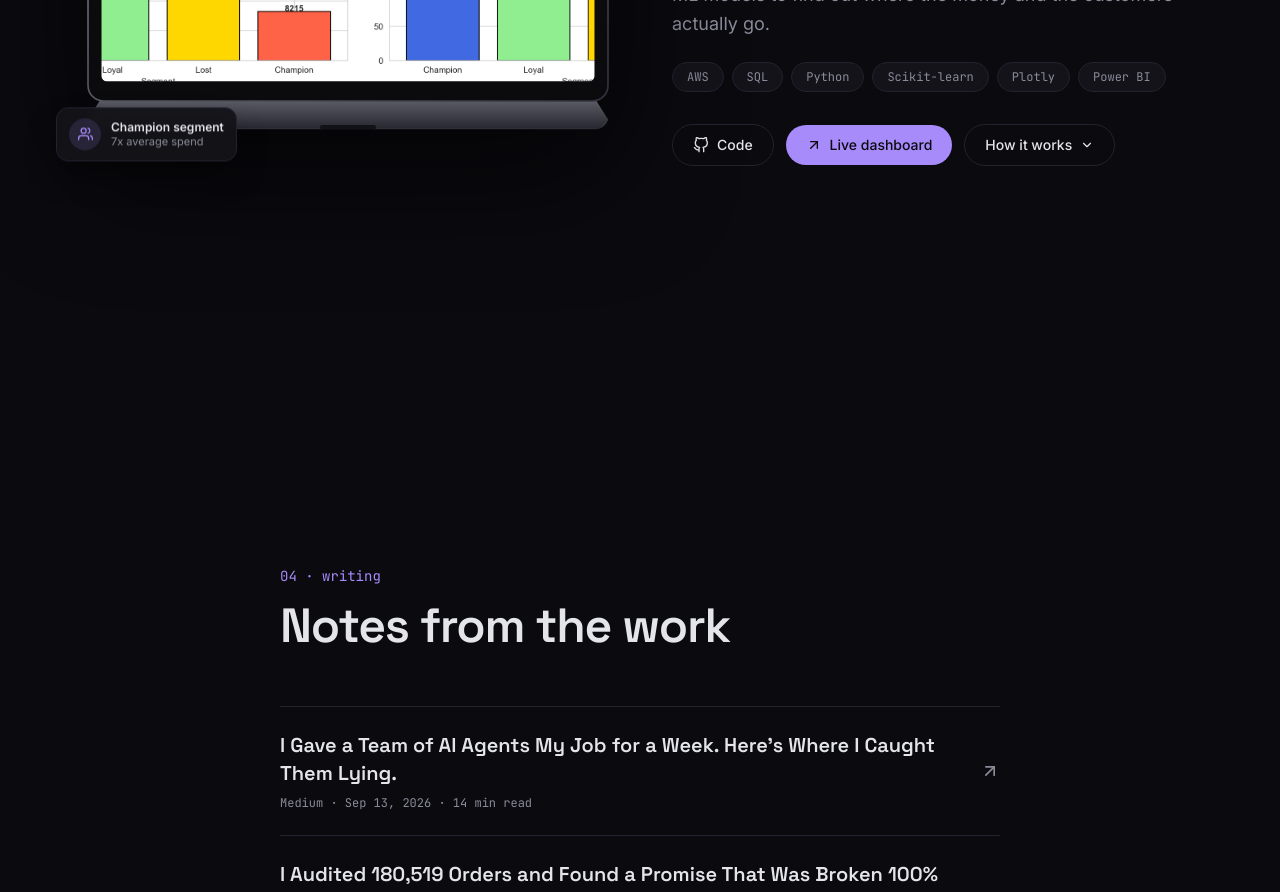
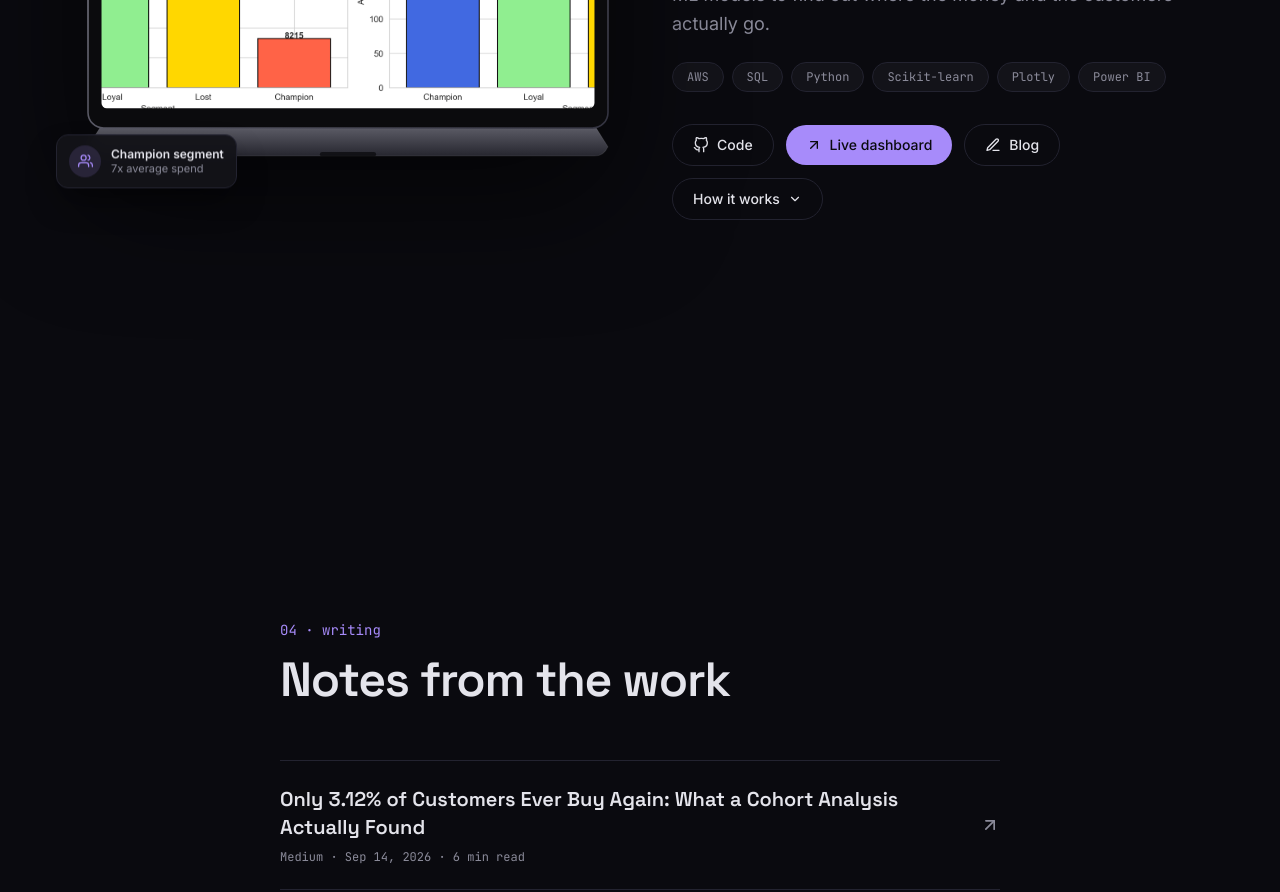
Before and after one commit to rithikahaha/automated-away, a React (Vite) app: page / in a window 1280 px wide. Shown: the part 4380-5272 px from the top of the page. Built offline with nearby package versions, Linux system fonts and the light colour scheme.

Commit message:
Add the third Medium post now that it's published

```diff
--- a/src/data/projects.js
+++ b/src/data/projects.js
@@ -45,6 +45,6 @@ export const projects = [
     demo: 'https://rithikahaha.github.io/Scalable-E-commerce-Analytics-Pipeline/dashboard/',
     demoLabel: 'Live dashboard',
     diagram: RevenueFlow,
-    blog: null,
+    blog: 'https://medium.com/@rrithikaaa.h/only-3-12-of-customers-ever-buy-again-what-a-cohort-analysis-actually-found-712558de8e48',
   },
 ]
--- a/src/data/writing.js
+++ b/src/data/writing.js
@@ -1,4 +1,11 @@
 export const writing = [
+  {
+    title: 'Only 3.12% of Customers Ever Buy Again: What a Cohort Analysis Actually Found',
+    url: 'https://medium.com/@rrithikaaa.h/only-3-12-of-customers-ever-buy-again-what-a-cohort-analysis-actually-found-712558de8e48',
+    source: 'Medium',
+    date: 'Sep 14, 2026',
+    readTime: '6 min read',
+  },
   {
     title: "I Gave a Team of AI Agents My Job for a Week. Here's Where I Caught Them Lying.",
     url: 'https://medium.com/@rrithikaaa.h/i-gave-a-team-of-ai-agents-my-job-for-a-week-heres-where-i-caught-them-lying-7fe834a5f497',
```
